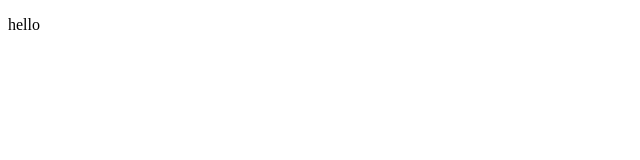
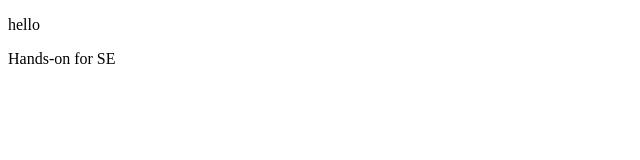
Before and after one commit to Rishav1git/First_repo-test-, a plain HTML site: page index.html in a window 1280 px wide. Shown: the whole page, without its empty margins (0-640 px from the left). Drawn offline with Linux system fonts and the light colour scheme.

Commit message:
new handson for git

```diff
--- a/index.html
+++ b/index.html
@@ -7,5 +7,6 @@
 </head>
 <body>
     <p>hello</p>
+    <p>Hands-on for SE</p>
 </body>
 </html>
```
